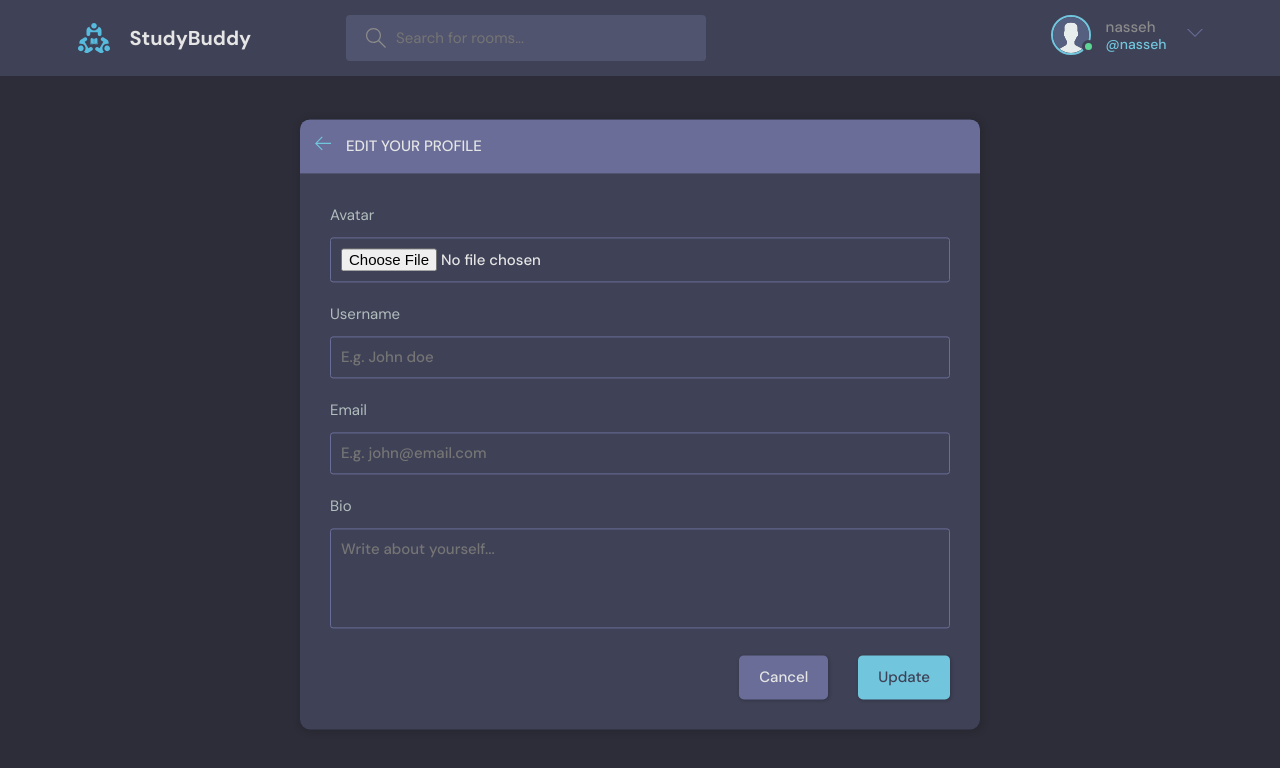
After one commit to Manasseh-Kinyua/estudiar_django, a Django app: page /update-user/ in a window 1280 px wide. The commit adds this page. Shown: the top 768 px of the page. Run offline with Django 4.2, Linux system fonts and the light colour scheme; a user stored in the database is signed in.

Commit message:
create edit profile model form and install page template

```diff
--- a/base/forms.py
+++ b/base/forms.py
@@ -1,8 +1,14 @@
 from django.forms import ModelForm
 from .models import Room
+from django.contrib.auth.models import User
 
 class RoomForm(ModelForm):
     class Meta:
         model = Room
         fields = '__all__'
         exclude = ['host', 'participants']
+
+class UserForm(ModelForm):
+    class Meta:
+        model = User
+        fields = ['username', 'email']
--- a/base/templates/base/room_form.html
+++ b/base/templates/base/room_form.html
@@ -23,8 +23,8 @@
             {% csrf_token %}
 
             <div class="form__group">
-              <label for="room_topic">Room Name</label>
-              <input required type="text" name="topic" list="topic-list" />
+              <label for="room_topic">Room Topic</label>
+              <input required type="text" value="{{room.topic.name}}" name="topic" list="topic-list" />
               <datalist id="topic-list">
                 <select name="room_topic" id="room_topic">
                   {% for topic in topics %}
--- /dev/null
+++ b/base/templates/base/update_user.html
@@ -0,0 +1,54 @@
+{% extends 'main.html' %}
+
+{% block content %}
+
+    <main class="update-account layout">
+        <div class="container">
+            <div class="layout__box">
+                <div class="layout__boxHeader">
+                    <div class="layout__boxTitle">
+                        <a href="{% url 'home' %}">
+                            <svg version="1.1" xmlns="http://www.w3.org/2000/svg" width="32" height="32"
+                                viewBox="0 0 32 32">
+                                <title>arrow-left</title>
+                                <path
+                                    d="M13.723 2.286l-13.723 13.714 13.719 13.714 1.616-1.611-10.96-10.96h27.625v-2.286h-27.625l10.965-10.965-1.616-1.607z">
+                                </path>
+                            </svg>
+                        </a>
+                        <h3>Edit your profile</h3>
+                    </div>
+                </div>
+                <div class="layout__body">
+                    <form class="form" action="#">
+                        <div class="form__group">
+                            <label for="profile_pic">Avatar</label>
+                            <input id="profile_pic" name="profile_pic" type="file" />
+                        </div>
+
+              <div class="form__group">
+                <label for="username">Username</label>
+                <input id="username" name="username" type="text" placeholder="E.g. John doe" />
+              </div>
+
+              <div class="form__group">
+                <label for="email">Email</label>
+                <input id="email" name="email" type="text" placeholder="E.g. john@email.com" />
+              </div>
+
+                        <div class="form__group">
+                            <label for="user_bio">Bio</label>
+                            <textarea name="user_bio" id="user_bio" placeholder="Write about yourself..."></textarea>
+                        </div>
+                        <div class="form__action">
+                            <a class="btn btn--dark" href="{% url 'home' %}">Cancel</a>
+                            <button class="btn btn--main" type="submit">Update</button>
+                        </div>
+                    </form>
+                </div>
+            </div>
+        </div>
+      </div>
+    </main>
+
+{% endblock content %}
--- a/base/urls.py
+++ b/base/urls.py
@@ -5,6 +5,7 @@ urlpatterns = [
     path('login/', views.login_user, name='login'),
     path('logout/', views.logout_user, name='logout'),
     path('register/', views.register_user, name='register'),
+    path('update-user/', views.update_user, name='update-user'),
 
     path('user-profile/<str:pk>/', views.user_profile, name='user-profile'),
 
--- a/base/views.py
+++ b/base/views.py
@@ -158,14 +158,20 @@ def update_room(request, pk):
         return HttpResponse("Your are not allowed here!")
 
     if request.method == 'POST':
-        form = RoomForm(request.POST, instance=room)
-        if form.is_valid():
-            form.save()
-            return redirect('home')
+        topic_name = request.POST.get("topic")
+        topic, created = Topic.objects.get_or_create(name=topic_name)
+
+        room.name=request.POST.get("name")
+        room.topic=topic
+        room.description=request.POST.get("description")
+        room.save()
+
+        return redirect('home')
 
     context = {
         "form": form,
         "topics": topics,
+        "room": room,
     }
     return render(request, 'base/room_form.html', context)
 
@@ -199,3 +205,8 @@ def delete_message(request, pk):
         "obj": message
     }
     return render(request, 'base/delete.html', context)
+
+@login_required(login_url='login')
+def update_user(request):
+    context = {}
+    return render(request, 'base/update_user.html', context)
--- a/templates/navbar.html
+++ b/templates/navbar.html
@@ -23,7 +23,7 @@
 
       {% if request.user.is_authenticated %}
       <div class="header__user">
-        <a href="profile.html">
+        <a href="{% url 'user-profile' request.user.id %}">
           <div class="avatar avatar--medium active">
             <img src="{% static 'images/avatar.svg' %}" />
           </div>
@@ -46,7 +46,7 @@
       {% endif %}
 
       <div class="dropdown-menu">
-        <a href="settings.html" class="dropdown-link"
+        <a href="{% url 'update-user' %}" class="dropdown-link"
           ><svg version="1.1" xmlns="http://www.w3.org/2000/svg" width="32" height="32" viewBox="0 0 32 32">
             <title>tools</title>
             <path
```
Also changed, not shown: db.sqlite3.
